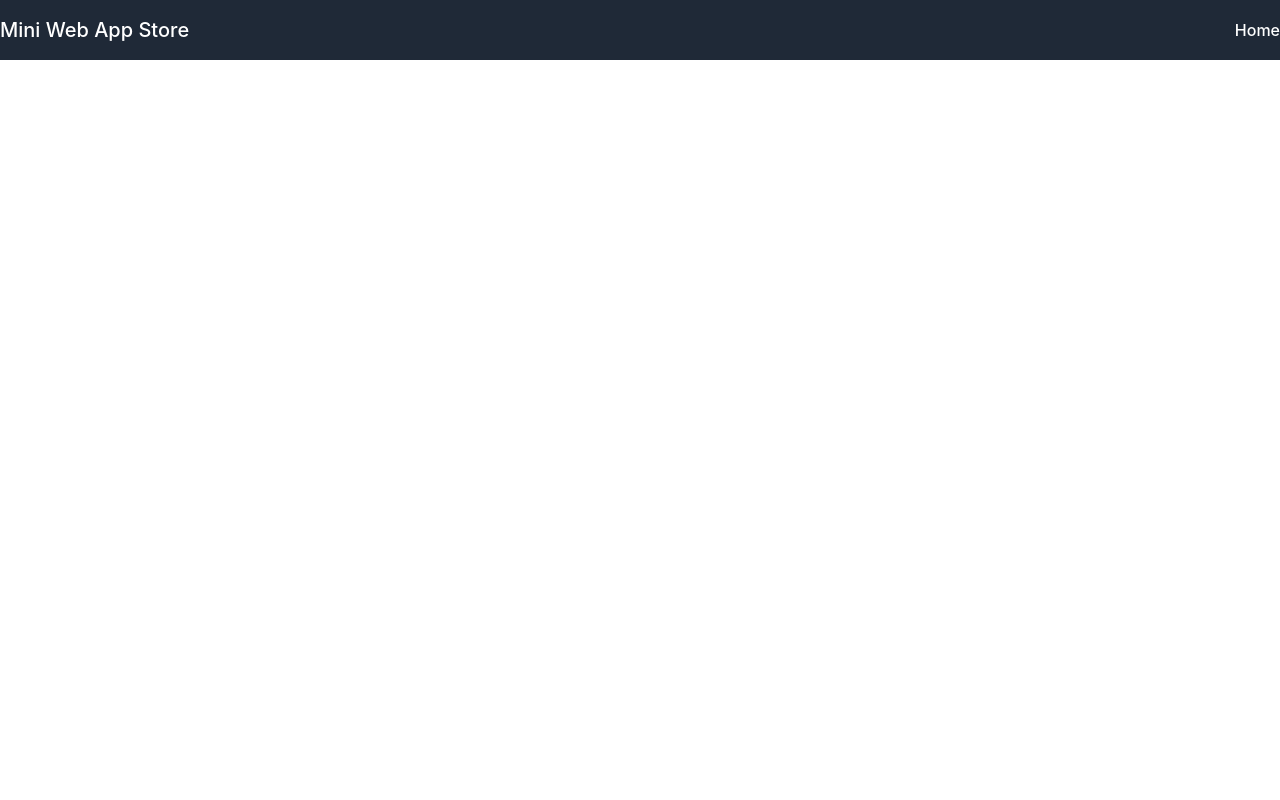
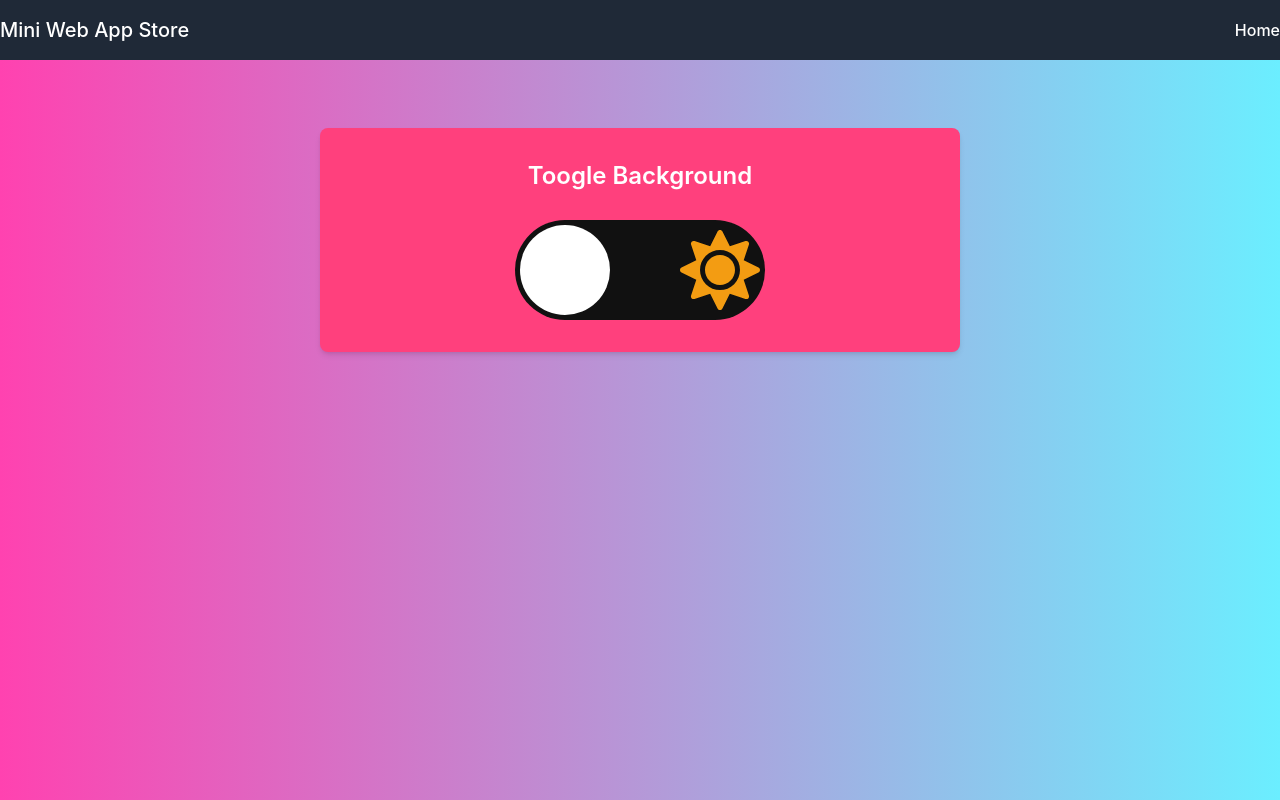
Before and after one commit to sehaj97/MiniAppLibrary, a React (Vite) app: page /themeapp in a window 1280 px wide. Built offline with nearby package versions, Linux system fonts and the light colour scheme.

Commit message:
updated toggler

```diff
--- a/index.html
+++ b/index.html
@@ -5,6 +5,7 @@
   <meta charset="UTF-8" />
   <link rel="icon" type="image/svg+xml" href="/vite.svg" />
   <meta name="viewport" content="width=device-width, initial-scale=1.0" />
+  <script src="https://kit.fontawesome.com/5aeebdc7db.js" crossorigin="anonymous"></script>
   <title>Mini App Store</title>
 </head>
 
--- a/src/App.jsx
+++ b/src/App.jsx
@@ -1,10 +1,13 @@
 import React from "react";
 import { BrowserRouter, Routes, Route } from "react-router-dom";
 import "./App.css";
+
+import NavigationHeader from "./Components/NavigationHeader";
+
 import ToDoApp from "./Pages/ToDoApp";
 import Home from "./Pages/Home";
 import CounterApp from "./Pages/CounterApp";
-import NavigationHeader from "./Components/NavigationHeader"; // Import NavigationHeader component
+import ToggleTheme from './Pages/ToggleTheme';
 
 function App() {
   return (
@@ -15,6 +18,7 @@ function App() {
         <Route exact path="/" element={<Home />} />
         <Route path="todoapp" element={<ToDoApp />} />
         <Route path="counterapp" element={<CounterApp />} />
+        <Route path="themeapp" element={<ToggleTheme />} />
       </Routes>
     </BrowserRouter>
   );
--- a/src/Pages/Home/index.jsx
+++ b/src/Pages/Home/index.jsx
@@ -1,26 +1,30 @@
 import React from 'react';
 import { Link } from 'react-router-dom';
+import { FaClipboardList, FaCalculator, FaAdjust, FaQuestionCircle, FaCloudSun, FaQuoteRight, FaImages } from 'react-icons/fa';
 
 const projects = [
-  { id: 1, title: 'Todo List App', description: 'Create a simple todo list application where users can add and remove tasks.', link: '/todoapp' },
-  { id: 2, title: 'Counter App', description: 'Build a counter application where users can increment or decrement a counter value.', link: '/counterapp' },
-  { id: 3, title: 'Theme Toggle App', description: 'Create a theme toggle application where users can switch between light and dark themes.', link: '/themeapp' },
-  { id: 4, title: 'Quiz App', description: 'Develop a quiz application where users can answer multiple-choice questions.', link: '/quizapp' },
-  { id: 5, title: 'Weather App', description: 'Build a simple weather application that displays the current weather for a specific location.', link: '/weatherapp' },
-  { id: 6, title: 'Random Quote Generator', description: 'Create an app that fetches and displays random quotes from an API.', link: '/quoteapp' },
-  { id: 7, title: 'Image Slider App', description: 'Develop an image slider application where users can cycle through a collection of images.', link: '/sliderapp' },
+  { id: 1, title: 'Todo List App', description: 'Create a simple todo list application where users can add and remove tasks.', link: '/todoapp', icon: <FaClipboardList /> },
+  { id: 2, title: 'Counter App', description: 'Build a counter application where users can increment or decrement a counter value.', link: '/counterapp', icon: <FaCalculator /> },
+  { id: 3, title: 'Theme Toggle App', description: 'Create a theme toggle application where users can switch between light and dark themes.', link: '/themeapp', icon: <FaAdjust /> },
+  { id: 4, title: 'Quiz App', description: 'Develop a quiz application where users can answer multiple-choice questions.', link: '/quizapp', icon: <FaQuestionCircle /> },
+  { id: 5, title: 'Weather App', description: 'Build a simple weather application that displays the current weather for a specific location.', link: '/weatherapp', icon: <FaCloudSun /> },
+  { id: 6, title: 'Random Quote Generator', description: 'Create an app that fetches and displays random quotes from an API.', link: '/quoteapp', icon: <FaQuoteRight /> },
+  { id: 7, title: 'Image Slider App', description: 'Develop an image slider application where users can cycle through a collection of images.', link: '/sliderapp', icon: <FaImages /> },
 ];
 
 const Home = () => {
   return (
-    <div className='container mt-32 mx-auto' >
+    <div className='container mt-32 mx-auto'>
 
       <h1 className="font-bold mb-8 text-center text-white">mInI wEb ApP StOrE</h1>
       <div className="grid grid-cols-1 md:grid-cols-3 lg:grid-cols-4 gap-8">
         {projects.map(project => (
           <div key={project.id} className="bg-white rounded-lg overflow-hidden shadow-lg hover:shadow-xl transition duration-300 ease-in-out">
             <div className="px-6 py-4">
-              <h2 className="text-xl font-semibold text-gray-800 mb-2">{project.title}</h2>
+              <div className="flex items-center mb-2">
+                {project.icon && <div className="mr-2">{project.icon}</div>}
+                <h2 className="text-xl font-semibold text-gray-800">{project.title}</h2>
+              </div>
               <p className="text-gray-600 text-base">{project.description}</p>
             </div>
             <div className="px-6 pb-4">
--- /dev/null
+++ b/src/Pages/ToggleTheme/index.jsx
@@ -0,0 +1,25 @@
+import { useState } from "react";
+import { FaRegMoon, FaSun } from "react-icons/fa";
+const ToggleTheme = () => {
+    const [isLight, setIsLight] = useState(false);
+    const handleToggle = () => {
+        setIsLight(!isLight);
+    };
+
+    return (
+        <div className={`container mt-32 md:w-3/6 lg:1/6 mx-auto flex flex-col justify-content-center align-middle gap-y-3 ${isLight ? "bg-lightPink" : "bg-bgpink text-white"} p-8 rounded-lg overflow-hidden shadow-md hover:shadow-lg transition duration-300 ease-in-out`}>
+
+            <h1 className="text-2xl font-semibold mb-4 text-center">Toogle Background</h1>
+            <div className="flex justify-center items-center">
+                <input type="checkbox" className="checkbox" id="checkbox" checked={isLight} onChange={handleToggle} />
+                <label htmlFor="checkbox" className="checkbox-label">
+                    <FaRegMoon className="fa-moon" />
+                    <FaSun className="fa-sun" />
+                    <span className="ball"></span>
+                </label>
+            </div>
+        </div>
+    );
+};
+
+export default ToggleTheme;
--- a/src/index.css
+++ b/src/index.css
@@ -1,3 +1,5 @@
+@import url("https://fonts.googleapis.com/css2?family=Montserrat&display=swap");
+
 :root {
   font-family: Inter, system-ui, Avenir, Helvetica, Arial, sans-serif;
   line-height: 1.5;
@@ -69,3 +71,45 @@ h1 {
   background-size: 700%;
   animation: walkanim 1s infinite steps(7);
 }
+
+
+.checkbox {
+  opacity: 0;
+  position: absolute;
+}
+
+.checkbox-label {
+  background-color: #111;
+  width: 250px;
+  height: 100px;
+  border-radius: 50px;
+  position: relative;
+  padding: 5px;
+  cursor: pointer;
+  display: flex;
+  justify-content: space-between;
+  align-items: center;
+}
+
+.fa-moon {color: #f1c40f;
+  width: 80px;
+  height: 80px;}
+
+.fa-sun {color: #f39c12;
+  width: 80px;
+  height: 80px;}
+
+.checkbox-label .ball {
+  background-color: #fff;
+  width: 90px;
+  height: 90px;
+  position: absolute;
+  left: 5px;
+  top: 5px;
+  border-radius: 50%;
+  transition: transform 0.2s linear;
+}
+
+.checkbox:checked + .checkbox-label .ball {
+  transform: translateX(150px);
+}
--- a/src/output.css
+++ b/src/output.css
@@ -1,3 +1,5 @@
+@import url("https://fonts.googleapis.com/css2?family=Montserrat&display=swap");
+
 :root {
   font-family: Inter, system-ui, Avenir, Helvetica, Arial, sans-serif;
   line-height: 1.5;
@@ -81,3 +83,44 @@ h1 {
   background-size: 700%;
   animation: walkanim 1s infinite steps(7);
 }
+
+.checkbox {
+  opacity: 0;
+  position: absolute;
+}
+
+.checkbox-label {
+  background-color: #111;
+  width: 50px;
+  height: 26px;
+  border-radius: 50px;
+  position: relative;
+  padding: 5px;
+  cursor: pointer;
+  display: flex;
+  justify-content: space-between;
+  align-items: center;
+}
+
+.fa-moon {
+  color: #f1c40f;
+}
+
+.fa-sun {
+  color: #f39c12;
+}
+
+.checkbox-label .ball {
+  background-color: #fff;
+  width: 22px;
+  height: 22px;
+  position: absolute;
+  left: 2px;
+  top: 2px;
+  border-radius: 50%;
+  transition: transform 0.2s linear;
+}
+
+.checkbox:checked + .checkbox-label .ball {
+  transform: translateX(24px);
+}
```
Also changed, not shown: package.json (+8 -1 lines), 1 other file (tests, documents, lock files or other folders).
